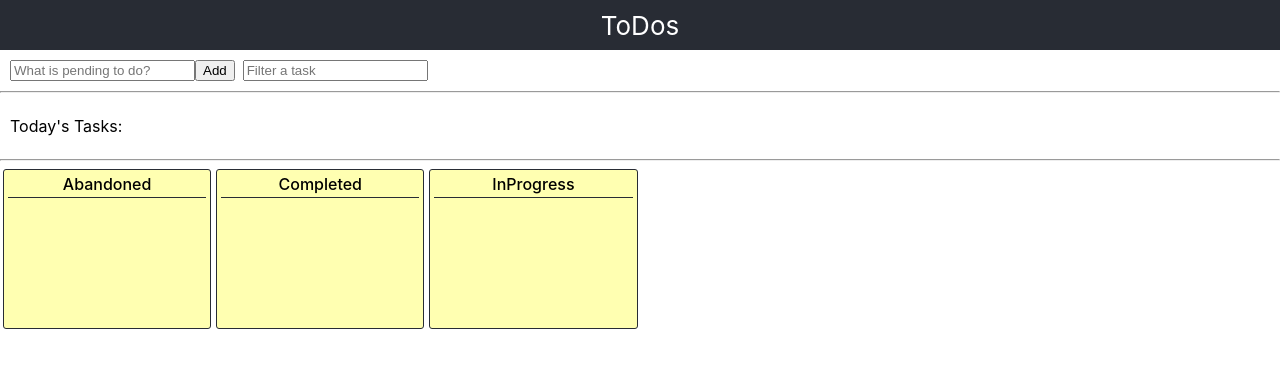
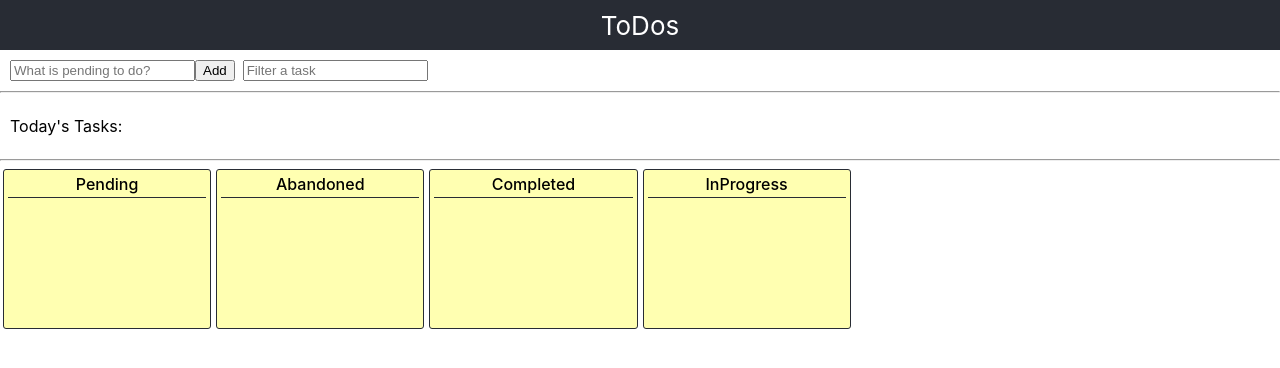
Before and after one commit to imismailpe/todosapp, a React (Create React App) app: page / in a window 1280 px wide. Shown: the top 368 px of the page. Built offline with nearby package versions, Linux system fonts and the light colour scheme.

Commit message:
added pending status

```diff
--- a/src/components/Todos.js
+++ b/src/components/Todos.js
@@ -4,7 +4,7 @@ import TodoBox from './TodoBox';
 import { setTodos } from '../store/actions/actions';
 
 const ToDos = (props) => {
-    const statuses = ['Abandoned', 'Completed', 'InProgress'];
+    const statuses = ['Pending','Abandoned', 'Completed', 'InProgress'];
     const dispatch = useDispatch();
     const dataStore = useSelector(state => state.dataR.toJS());
     const [todosData, settodosData] = useState(dataStore.todosList);
```
